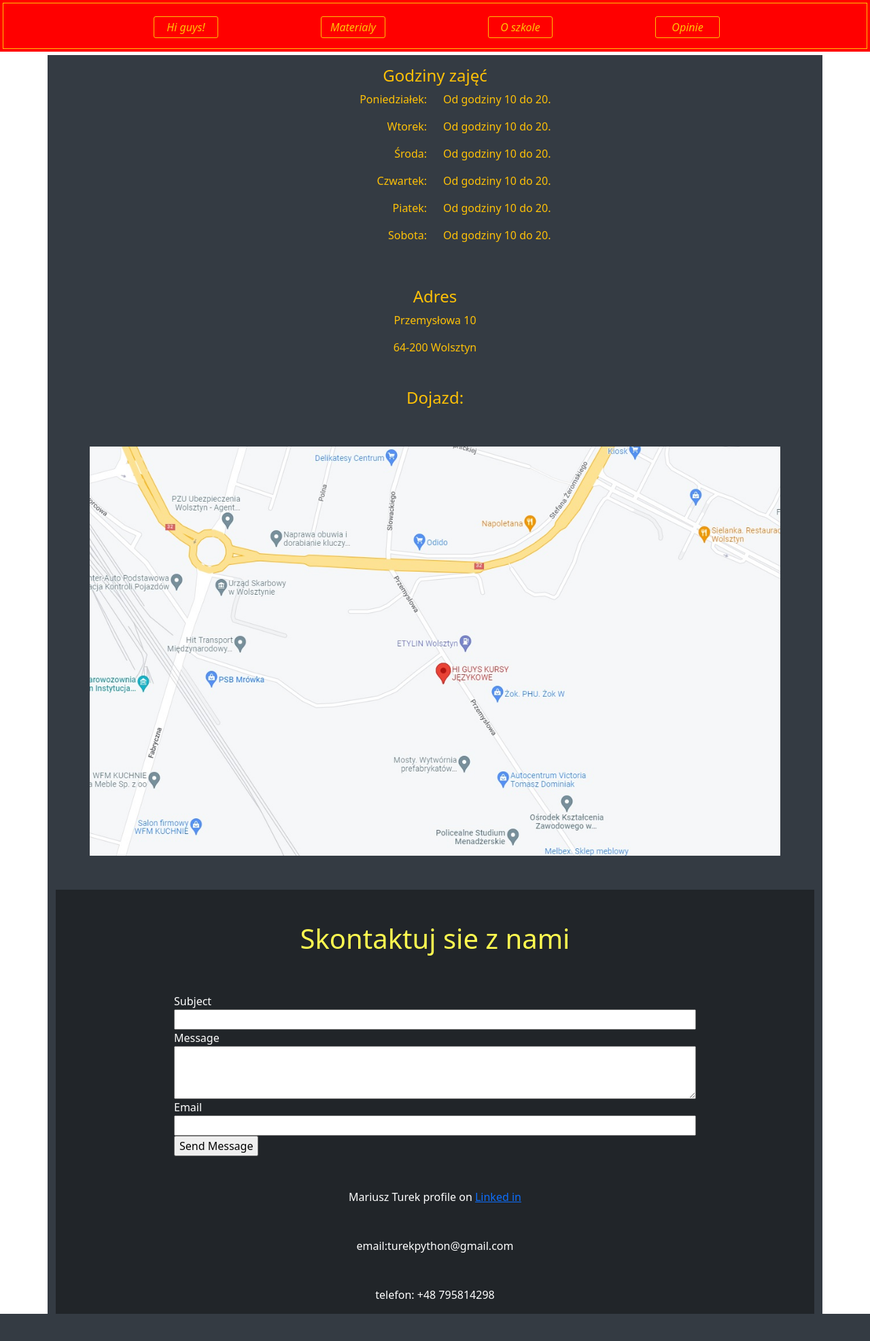
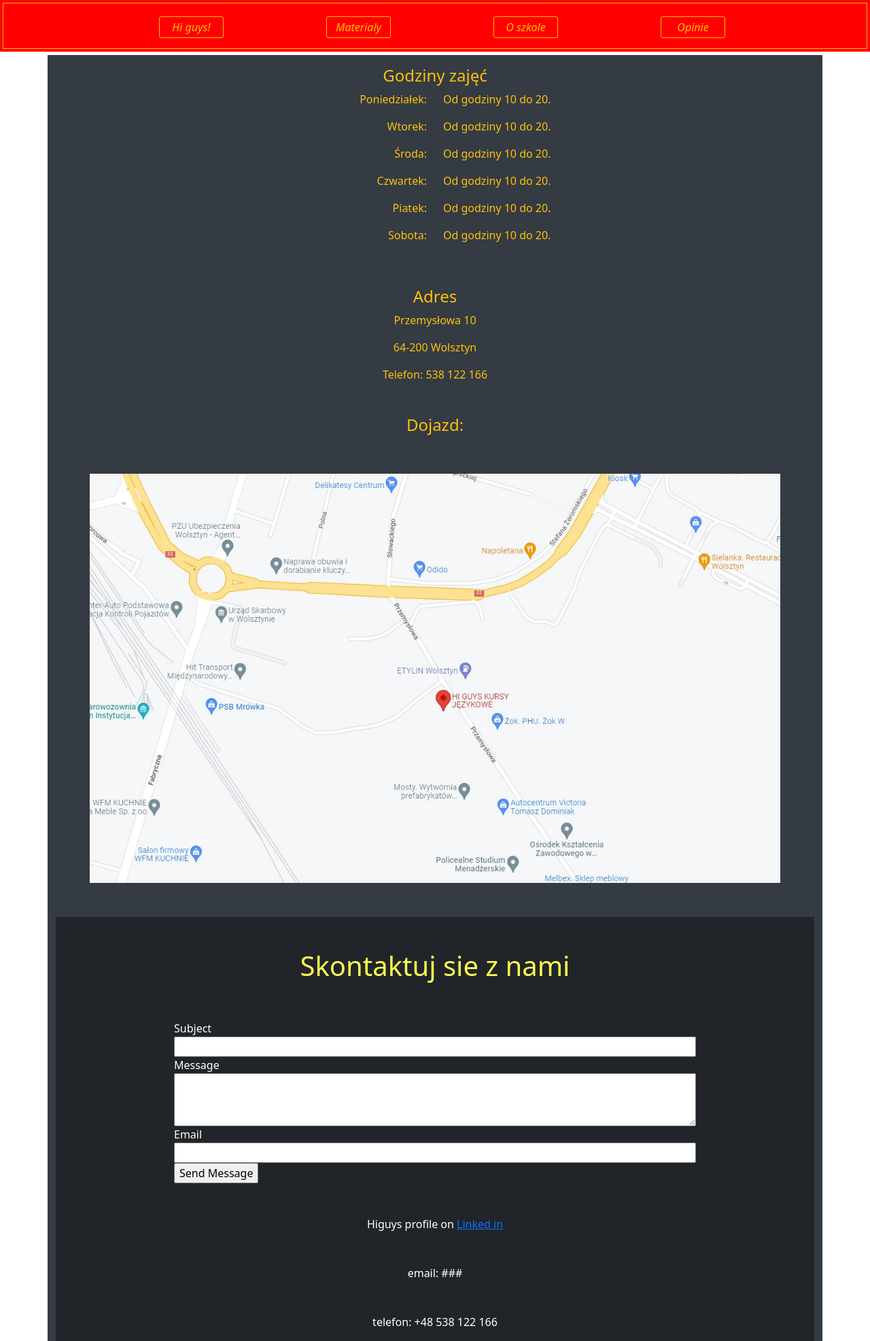
Before and after one commit to MariuszTP/higuys, a Django app: page /a in a window 1280 px wide. Shown: the whole page at 68% size. Before the commit the page ends 1933 px from the top, so only its background shows below. Run offline with Django 3.2, Linux system fonts and the light colour scheme; some libraries are stand-ins or nearby versions.

Commit message:
footer change

```diff
--- a/pageb/templates/about.html
+++ b/pageb/templates/about.html
@@ -38,6 +38,7 @@
       <h4 class="text-center">Adres</h4>
       <p class="text-center">Przemysłowa 10</p>
       <p class="text-center">64-200 Wolsztyn</p>
+      <p class="text-center">Telefon: 538 122 166</p
     </div>
     <div class="col-12 mt-5" style="color:rgba(254,193,7,255)"; >
       <h4 class="text-center" >Dojazd:</h4>
--- a/pageb/templates/base.html
+++ b/pageb/templates/base.html
@@ -27,7 +27,7 @@ href="{% static 'web/css/bootstrap.min.css' %}"/>
 <body>
   <nav class="navbar navbar-expand-md navbar-dark "  >
     <div class="container-fluid">
-
+      <a class="navbar-brand" href="#"></a>
       <button class= "navbar-toggler navbar-toggler " type="button" data-toggle="collapse" data-target="#navbarSupportedContent" aria-controls="navbarSupportedContent" aria-expanded="false" aria-label="Toggle navigation">
         <span class="navbar-toggler-icon "></span>
       </button>
@@ -102,13 +102,13 @@ href="{% static 'web/css/bootstrap.min.css' %}"/>
         </form>
       </div>
       <div class="col-12 d-flex justify-content-center mt-3 ">
-        <p class="fs-6 text-white mt-3"> Mariusz Turek profile on <a href="https://www.linkedin.com/in/mariusz-turek-39214a71/ ">Linked in</a></p>
+        <p class="fs-6 text-white mt-3"> Higuys profile on <a href="https://www.linkedin.com/in/mariusz-turek-39214a71/ ">Linked in</a></p>
       </div>
       <div class="col-12 d-flex justify-content-center mt-3 ">
-        <p class="fs-6 text-white mt-3"> email:turekpython@gmail.com</a></p>
+        <p class="fs-6 text-white mt-3"> email: ###</a></p>
       </div>
       <div class="col-12 d-flex justify-content-center mt-3 ">
-        <p class="fs-6 text-white mt-3"> telefon: +48 795814298</a></p>
+        <p class="fs-6 text-white mt-3"> telefon: +48 538 122 166</a></p>
       </div>
     </div>
   </div>
--- a/pageb/views.py
+++ b/pageb/views.py
@@ -43,9 +43,9 @@ def opinion(request):
 
 def materialy(request):
     categories = Category.objects.all()
-    category_id = request.GET.get('cat')
-    if category_id:
-        products = Gallery.objects.filter(category = category_id)
+    category_selected = request.GET.get('cat')
+    if category_selected:
+        products = Gallery.objects.filter(category = category_selected)
     else:
         products = Gallery.objects.all()
     context = {'products': products, 'categories': categories}
```
Also changed, not shown: pageb/static/bpage/images/NYT21.jpg (added).
